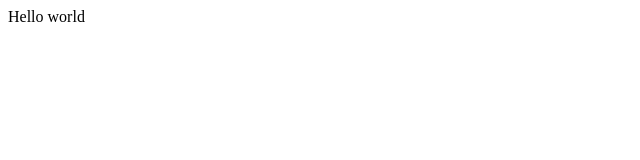
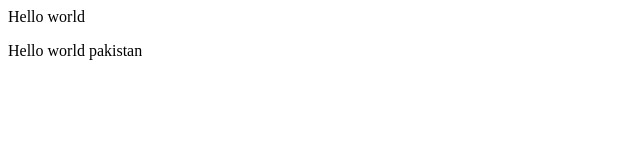
Before and after one commit to punch161/github-actions, a plain HTML site: page index.html in a window 1280 px wide. Shown: the whole page, without its empty margins (0-640 px from the left). Drawn offline with Linux system fonts and the light colour scheme.

Commit message:
secondCommit

```diff
--- a/index.html
+++ b/index.html
@@ -1 +1,2 @@
 <p>Hello world</p>
+<p>Hello world pakistan</p>
```
